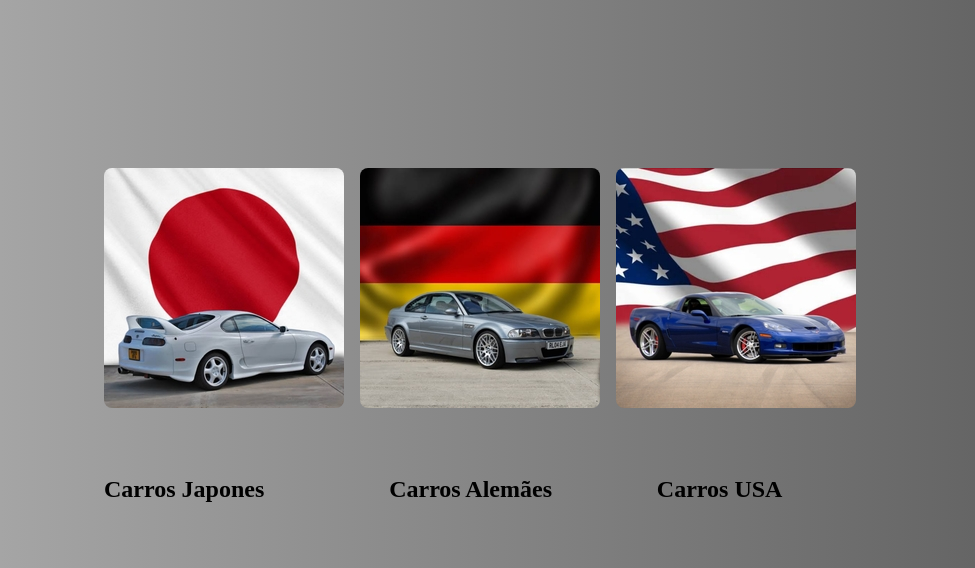
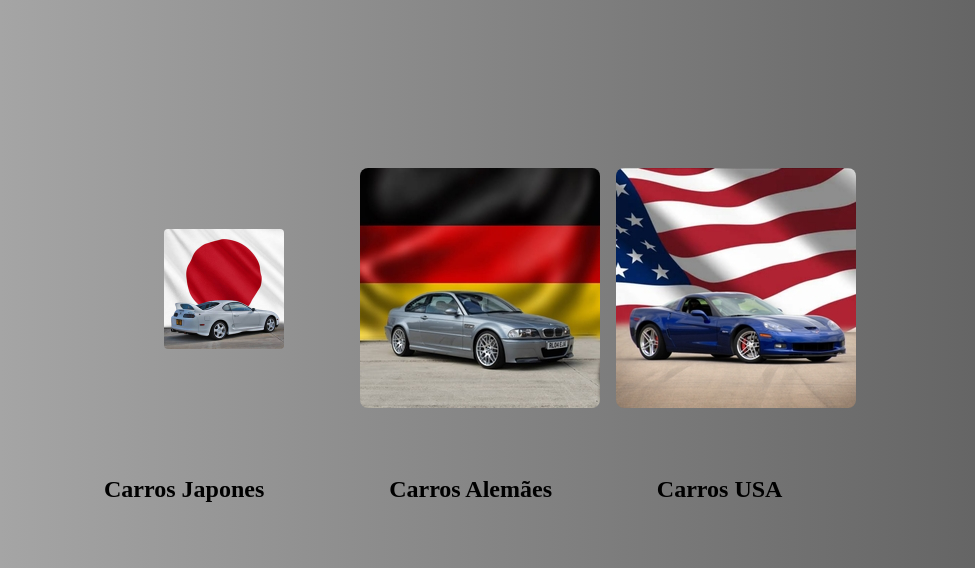
Before and after one commit to LuizmarCardozo/Site_Gran_Turismo_4, a plain HTML site: page index.html in a window 1280 px wide. Shown: the part 232-800 px from the top of the page, without its empty margins (152-1127 px from the left). Drawn offline with Linux system fonts and the light colour scheme; a web font is replaced by a local one.

Commit message:
Atualizar o Gran Turismo.css

```diff
--- a/Gran Turismo.css
+++ b/Gran Turismo.css
@@ -48,7 +48,7 @@ img {
 }
 
 .supra {
-  transform: scale(1);
+  transform: scale(0.5);
   position: absolute;
   top: 50%;
   left: 20%;
```
